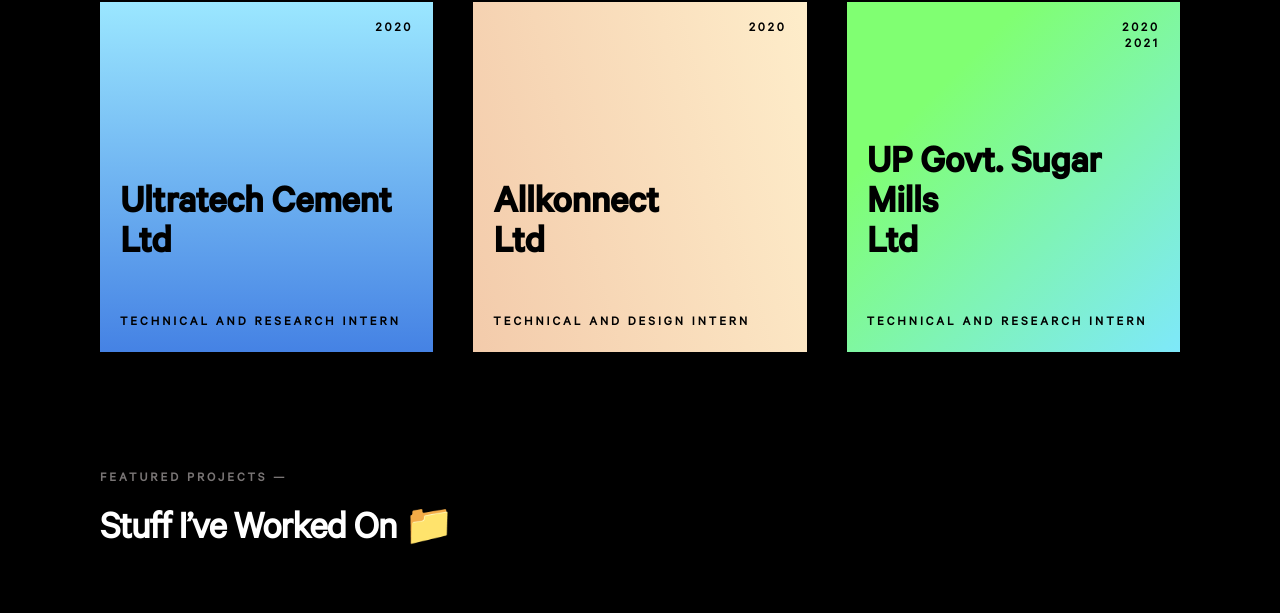
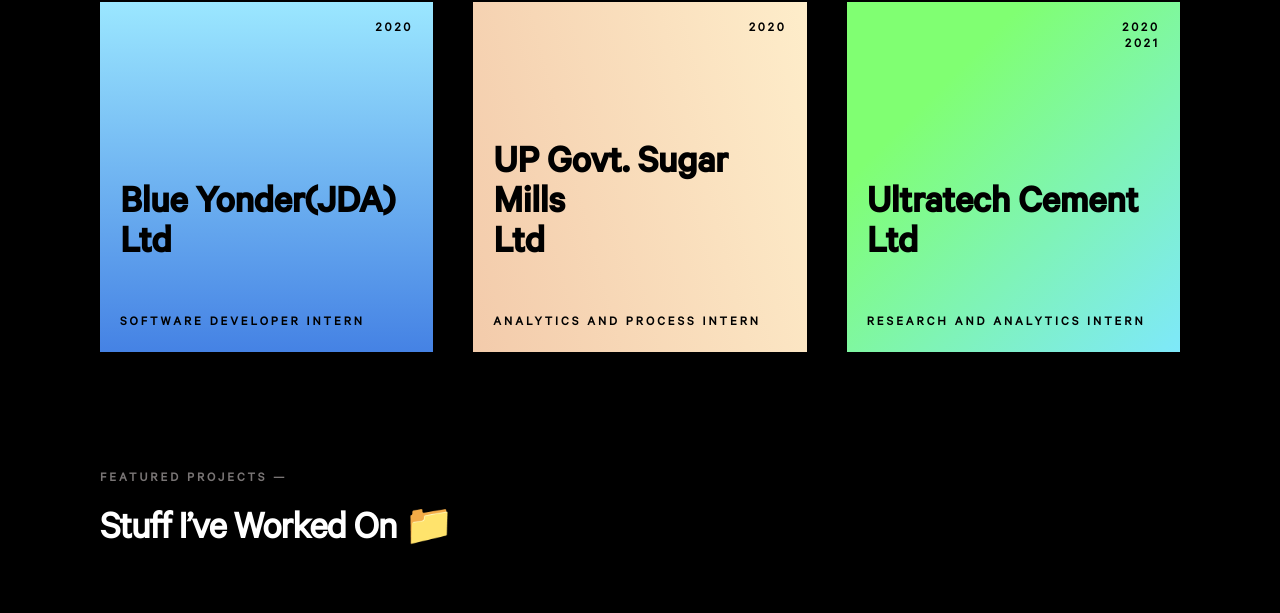
Before and after one commit to Sarthakaga15/sarthak_portfolio, a website built with Parcel: page src/index.html in a window 1280 px wide. Shown: the part 1002-1615 px from the top of the page. Built offline with nearby package versions, Linux system fonts and the light colour scheme.

Commit message:
Update_till_2021

```diff
--- a/src/index.html
+++ b/src/index.html
@@ -25,7 +25,7 @@
     <!--t -->
     <meta name="twitter:card" content="summary_large_image" />
     <meta name="twitter:site" content="@sarthakaga15" />
-    <meta name="twitter:creator" content="@sarthakag15" />
+    <meta name="twitter:creator" content="@sarthakaga15" />
     <meta name="twitter:title" content="sarthakagarwal.tech" />
     <meta
       name="twitter:description"
@@ -169,7 +169,7 @@
             <h4 class="heading-4 pri-color mb-s">SOFTWARE DEVELOPER 👨‍💻</h4>
             <p class="paragraph mb-l">
               I’m a Software Developer specializing in building <br />
-              (and occassionally designing) exceptional applications, <br />
+              (and occassionally designing) applications, <br />
               web sites, and everything in between.
             </p>
             <a href="#contact" class="cta">hire me</a>
@@ -187,8 +187,8 @@
                   <h5 class="heading-5">2020</h5>
                 </div>
                 <div class="work-box__content">
-                  <h3 class="heading-3 mb-l">Ultratech Cement <br />Ltd</h3>
-                  <h5 class="heading-5">Technical and Research Intern</h5>
+                  <h3 class="heading-3 mb-l">Blue Yonder(JDA) <br />Ltd</h3>
+                  <h5 class="heading-5">Software Developer Intern</h5>
                 </div>
               </div>
               <div class="work-box">
@@ -197,9 +197,9 @@
                 </div>
                 <div class="work-box__content">
                   <h3 class="heading-3 mb-l">
-                    Allkonnect<br />Ltd
+                    UP Govt. Sugar Mills<br />Ltd
                   </h3>
-                  <h5 class="heading-5">Technical and Design Intern</h5>
+                  <h5 class="heading-5">Analytics and Process Intern</h5>
                 </div>
               </div>
               <div class="work-box">
@@ -208,8 +208,8 @@
                   <h5 class="heading-5">2021</h5>
                 </div>
                 <div class="work-box__content">
-                  <h3 class="heading-3 mb-l">UP Govt. Sugar Mills <br />Ltd</h3>
-                  <h5 class="heading-5">Technical and Research Intern</h5>
+                  <h3 class="heading-3 mb-l">Ultratech Cement <br />Ltd</h3>
+                  <h5 class="heading-5">Research and Analytics Intern</h5>
                 </div>
               </div>
             </div>
@@ -321,7 +321,7 @@
                   href="mailto:sarthakaga15@gmail.com"
                   target="_blank"
                   rel="nofollow noopener noreferrer"
-                  >sarthakag15@gmail.com</a
+                  >sarthakaga15@gmail.com</a
                 >
               </div>
             </div>
```
